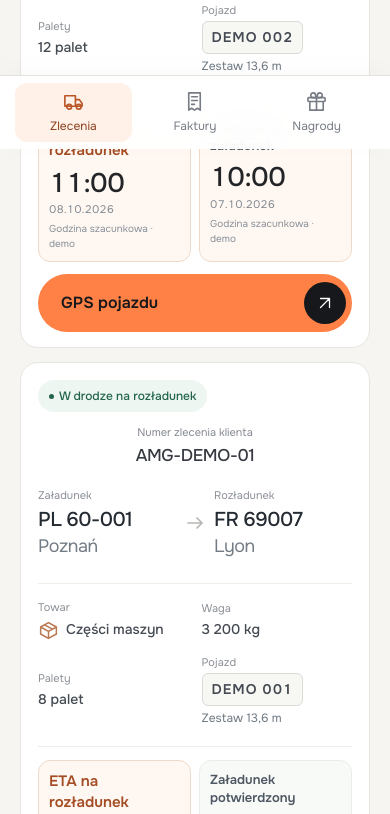
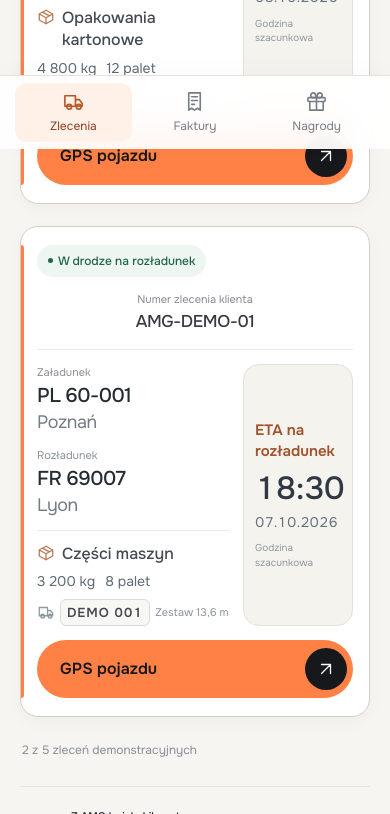
Before and after one commit to zuzanna-amg-trans/amg-miles-design-preview, a website: page design-preview/index.html in a window 390 px wide. Shown: the part 695-1509 px from the top of the page. Drawn offline with Linux system fonts and the light colour scheme.

Commit message:
Simplify order cards into route, cargo and a single ETA (#11)
* Simplify order cards into route and cargo beside a single ETA

* Reset the active filter before each responsive card check

```diff
--- a/design-preview/app.js
+++ b/design-preview/app.js
@@ -162,28 +162,26 @@ function arrivalLabel(o,stage) {
   return `${arrival.confirmed?'Dojazd':'Przewidywany dojazd'} na ${stage==='load'?'załadunek':'rozładunek'}`;
 }
 
-function arrivalTile(o,stage) {
-  const a=stage==='load'?o.loadArrival:o.unloadArrival,current=o.active&&operationStage(o)===stage;
-  const label=a.confirmed?`${stage==='load'?'Załadunek':'Rozładunek'} potwierdzony`:stage==='unload'?'ETA na rozładunek':'Planowany załadunek';
-  return `<div class="arrival-tile ${stage==='unload'?'unload-arrival':''} ${a.confirmed?'confirmed':''} ${current?'next-arrival':''}" data-arrival="${stage}"><span class="arrival-icon">${icon(a.confirmed?'check':'clock')}</span><div><span class="arrival-label">${label}</span><strong>${a.time}<small>${a.date}</small></strong><span class="arrival-note">${a.confirmed?'Dojazd potwierdzony':'Godzina szacunkowa · demo'}</span></div></div>`;
+function orderArrivalPanel(o) {
+  const arrival=o.unloadArrival;
+  return `<div class='arrival-tile order-eta-panel ${arrival.confirmed?'confirmed':''}' data-arrival='unload'><span class='arrival-label'>${arrival.confirmed?'Rozładunek potwierdzony':'ETA na rozładunek'}</span><strong><span class='eta-hour'>${arrival.time}</span><small>${arrival.date}</small></strong><span class='arrival-note'>${arrival.confirmed?'Dojazd potwierdzony':'Godzina szacunkowa'}</span></div>`;
 }
 
 function orderCard(o) {
   const compact=Boolean(state.expandedOrder),selected=state.expandedOrder===o.id;
   const arrival=o.unloadArrival;
-  if(compact)return `<article class="card order-card compact-card ${selected?'selected':''}" data-order-id="${o.id}" aria-labelledby="order-title-${o.id}"><h2 id="order-title-${o.id}" class="sr-only">${o.from} — ${o.to}</h2><button class="order-option" data-action="order-select" data-id="${o.id}" aria-label="Zlecenie klienta ${o.reference}: ${o.from} — ${o.to}" aria-pressed="${selected}" aria-controls="order-detail">
+  if(compact)return `<article class="card order-card compact-card ${o.active?'active-order':'completed-order'} ${selected?'selected':''}" data-order-id="${o.id}" aria-labelledby="order-title-${o.id}"><h2 id="order-title-${o.id}" class="sr-only">${o.from} — ${o.to}</h2><button class="order-option" data-action="order-select" data-id="${o.id}" aria-label="Zlecenie klienta ${o.reference}: ${o.from} — ${o.to}" aria-pressed="${selected}" aria-controls="order-detail">
     <span class="compact-reference">${o.reference}${selected?icon('right'):''}</span>
     <span class='compact-route'><span class='route-location'>${routeLocation(o.from,o.fromCountry,o.fromPostal)}</span><span class='route-divider'>${icon('right')}</span><span class='route-location'>${routeLocation(o.to,o.toCountry,o.toPostal)}</span></span>
     ${orderStatus(o)}
     <span class="compact-cargo">${o.goods} · ${number(o.weightKg)} kg · ${o.packages}</span>
     <span class="compact-bottom"><span class="compact-operation"><small>${arrival.confirmed?'Rozładunek potwierdzony':'ETA na rozładunek'}</small><strong>${arrival.time}</strong><span>${arrival.date}</span></span><span class="compact-plate">${icon('truck')}${o.registration}</span></span>
   </button></article>`;
-  return `<article class="card order-card" data-order-id="${o.id}" data-action="order-detail" data-id="${o.id}" aria-labelledby="order-title-${o.id}">
-    <div class="order-top">${orderStatus(o)}<div class="order-reference"><span>Numer zlecenia klienta</span><strong>${o.reference}</strong></div></div>
+  return `<article class="card order-card ${o.active?'active-order':'completed-order'}" data-order-id="${o.id}" data-action="order-detail" data-id="${o.id}" aria-labelledby="order-title-${o.id}">
+    <div class="order-top">${orderStatus(o)}<div class="order-reference"><span>Numer zlecenia klienta</span><strong>${o.reference}</strong></div><button class="button order-card-action ${o.active?'button-primary':'button-secondary'}" data-action="order-detail" data-id="${o.id}"><span>${o.active?'GPS pojazdu':'Zobacz zlecenie'}</span><span class="button-circle">${icon('arrow')}</span></button></div>
     <h2 id="order-title-${o.id}" class="sr-only">${o.from} — ${o.to}</h2>
-    <div class="order-main"><div class='order-route'><div><span class='route-label'>Załadunek</span><h3>${routeLocation(o.from,o.fromCountry,o.fromPostal)}</h3></div><span class='route-connector'>${icon('right')}</span><div><span class='route-label'>Rozładunek</span><h3>${routeLocation(o.to,o.toCountry,o.toPostal)}</h3></div></div>
-    <div class="order-cargo"><div class="cargo-goods"><span>Towar</span><strong>${icon('package')}${o.goods}</strong></div><div><span>Waga</span><strong>${number(o.weightKg)} kg</strong></div><div><span>Palety</span><strong>${o.packages}</strong></div><div class='cargo-vehicle'><span>Pojazd</span><strong class='vehicle-plate'>${o.registration}</strong><small class='vehicle-type'>${o.vehicle}</small></div></div></div>
-    <div class="order-bottom"><div class="order-arrivals">${arrivalTile(o,'unload')}${arrivalTile(o,'load')}</div><button class="button order-card-action ${o.active?'button-primary':'button-secondary'}" data-action="order-detail" data-id="${o.id}"><span>${o.active?'GPS pojazdu':'Zobacz zlecenie'}</span><span class="button-circle">${icon('arrow')}</span></button></div>
+    <div class="order-main"><div class='order-journey'><div class='order-route'><div><span class='route-label'>Załadunek</span><h3>${routeLocation(o.from,o.fromCountry,o.fromPostal)}</h3></div><span class='route-connector'>${icon('right')}</span><div><span class='route-label'>Rozładunek</span><h3>${routeLocation(o.to,o.toCountry,o.toPostal)}</h3></div></div>
+    <div class="order-cargo"><div class="cargo-goods"><span class='sr-only'>Towar</span><strong>${icon('package')}${o.goods}</strong></div><div class='cargo-meta'><span>${number(o.weightKg)} kg</span><span>${o.packages}</span><span class='cargo-vehicle'>${icon('truck')}<strong class='vehicle-plate'>${o.registration}</strong><small class='vehicle-type'>${o.vehicle}</small></span></div></div></div>${orderArrivalPanel(o)}</div>
   </article>`;
 }
 
--- a/design-preview/index.html
+++ b/design-preview/index.html
@@ -9,8 +9,8 @@
     <title>Zlecenia · AMG Miles — podgląd</title>
     <link rel="icon" href="assets/favicon.svg" type="image/svg+xml" />
     <link rel="preload" href="assets/onest-latin.woff2" as="font" type="font/woff2" crossorigin />
-    <link rel="stylesheet" href="styles.css?v=focused-operations-2" />
-    <script defer src="app.js?v=focused-operations-2"></script>
+    <link rel="stylesheet" href="styles.css?v=compact-order-cards-3" />
+    <script defer src="app.js?v=compact-order-cards-3"></script>
   </head>
   <body>
     <a href="#main-content" class="skip-link">Przejdź do treści</a>
--- a/design-preview/styles.css
+++ b/design-preview/styles.css
@@ -1056,6 +1056,71 @@ body { font-size:15px; }
   .progress-card>summary { padding:17px 16px; font-size:14px; }
 }
 
+/* Compact order cards: route and cargo together, one equally tall ETA panel. */
+.orders-workspace:not(.has-selection) .order-list { gap:22px; }
+.order-card:not(.compact-card) { padding:18px 22px; border-color:#e1ded5; box-shadow:0 3px 14px #23272204; }
+.order-card.active-order:not(.compact-card) { border-color:#d4cdbf; box-shadow:0 5px 18px #23272208; }
+.order-card.active-order:not(.compact-card)::before { content:''; position:absolute; top:18px; bottom:18px; left:0; width:3px; border-radius:0 3px 3px 0; background:var(--orange); }
+.order-card:not(.compact-card):hover { border-color:#bdb5a7; box-shadow:0 6px 20px #2327220c; }
+.order-card:not(.compact-card) .order-top { min-height:58px; }
+.order-card:not(.compact-card) .order-card-action { justify-self:end; margin-left:auto; }
+.order-section-head h2 { font-size:18px; font-weight:600; }
+.order-main { grid-template-columns:minmax(0,1fr) 260px; align-items:stretch; gap:24px; padding:14px 0 0; }
+.order-journey { min-width:0; display:flex; flex-direction:column; gap:14px; }
+.order-journey .order-route { max-width:none; grid-template-columns:minmax(0,1fr) 24px minmax(0,1fr); gap:16px; }
+.order-journey .order-cargo { display:flex; flex-direction:column; align-items:flex-start; gap:7px; padding:12px 0 0; border-left:0; border-top:1px solid #eeebe3; }
+.order-journey .cargo-goods strong { font-size:18px; font-weight:500; line-height:1.4; }
+.cargo-meta { display:flex; flex-wrap:wrap; align-items:center; gap:8px 18px; }
+.order-journey .cargo-meta>span { display:inline-flex; align-items:center; gap:7px; color:#5f6a75; font-size:15px; line-height:1.4; margin:0; }
+.order-journey .cargo-meta .cargo-vehicle { flex-wrap:wrap; }
+.cargo-meta .icon { width:18px; height:18px; color:#8c9a9f; }
+.order-journey .cargo-meta .vehicle-plate { font-size:14px; padding:3px 7px; }
+.cargo-meta .vehicle-type { display:inline; margin:0; font-size:12px; color:#8b949c; }
+.order-eta-panel { box-sizing:border-box; height:100%; display:flex; flex-direction:column; align-items:flex-start; justify-content:center; gap:5px; padding:16px 20px; background:#f5f3ed; border:1px solid #e6e1d7; border-radius:16px; }
+.order-eta-panel .arrival-label { font-size:17px; font-weight:600; color:#9f522c; line-height:1.4; }
+.order-eta-panel strong { display:flex; flex-direction:column; align-items:flex-start; gap:5px; margin:4px 0; font-size:38px; font-weight:500; line-height:1.1; color:#303943; }
+.order-eta-panel strong small { font-size:16px; font-weight:400; line-height:1.4; color:#65717d; margin:0; }
+.order-eta-panel .arrival-note { font-size:11px; color:#9098a0; }
+.order-eta-panel.confirmed .arrival-label { color:#60736b; }
+.compact-card.active-order:not(.selected) { border-color:#ded8cc; }
+@media (max-width:1100px) and (min-width:761px) {
+  .order-main { grid-template-columns:minmax(0,1fr) 220px; gap:18px; }
+  .order-journey .order-route { gap:12px; }
+}
+@media (max-width:760px) {
+  .orders-workspace:not(.has-selection) .order-list { gap:22px; }
+  .order-card:not(.compact-card) { display:grid; grid-template-columns:minmax(0,1fr); gap:14px; padding:18px 16px; }
+  .order-card:not(.compact-card) .order-top { display:contents; }
+  .order-card:not(.compact-card) .order-top>.status { grid-row:1; justify-self:start; }
+  .order-card:not(.compact-card) .order-reference { grid-column:1; grid-row:2; justify-self:center; }
+  .order-card:not(.compact-card) .order-card-action { grid-column:1; grid-row:4; width:100%; margin:0; }
+  .order-main { grid-row:3; grid-template-columns:minmax(0,1fr) 110px; gap:14px; padding:14px 0 0; border-top:1px solid #eeebe3; }
+  .order-journey { gap:12px; }
+  .order-journey .order-route { grid-template-columns:minmax(0,1fr); gap:12px; }
+  .order-journey .route-connector { display:none; }
+  .order-journey .route-code { font-size:20px; }
+  .order-journey .route-city { font-size:18px; }
+  .order-journey .route-label { font-size:11px; }
+  .order-journey .order-cargo { padding-top:12px; gap:7px; }
+  .order-journey .cargo-goods strong { font-size:16px; }
+  .order-journey .cargo-goods .icon { width:18px; height:18px; }
+  .cargo-meta { gap:7px 10px; }
+  .order-journey .cargo-meta>span { font-size:14px; }
+  .order-journey .cargo-meta .cargo-vehicle { flex-basis:100%; gap:5px; }
+  .order-journey .cargo-meta .vehicle-plate { font-size:13px; padding:3px 6px; }
+  .cargo-meta .vehicle-type { font-size:11px; }
+  .order-eta-panel { padding:14px 11px; gap:5px; }
+  .order-eta-panel .arrival-label { font-size:15px; overflow-wrap:anywhere; }
+  .order-eta-panel strong { font-size:32px; gap:7px; }
+  .order-eta-panel strong small { font-size:14px; }
+  .order-eta-panel .arrival-note { font-size:10px; line-height:1.45; }
+  .order-section-head h2 { font-size:16px; }
+}
+@media (max-width:360px) {
+  .order-main { grid-template-columns:minmax(0,1fr) 106px; gap:12px; }
+  .order-eta-panel { padding-left:10px; padding-right:10px; }
+}
+
 @media (prefers-reduced-motion:reduce) {
   *,*::before,*::after { animation:none!important; transition:none!important; scroll-behavior:auto!important; }
 }
```
Also changed, not shown: design-preview/verification.json (+9 -6 lines), tests/preview.spec.cjs (+46 -7 lines), README.md, design-preview/README.md.
